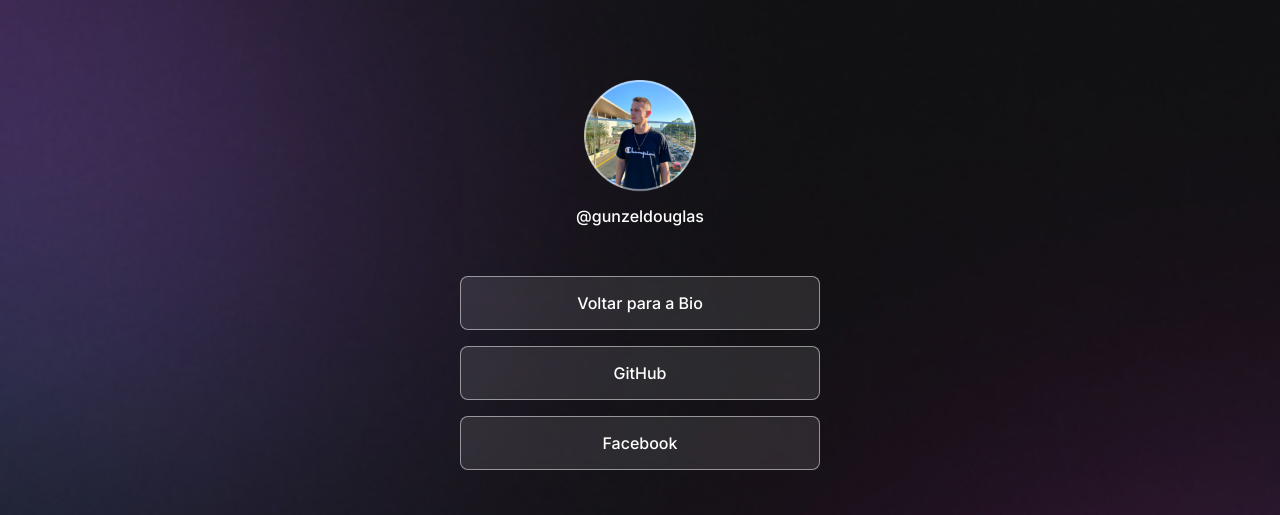
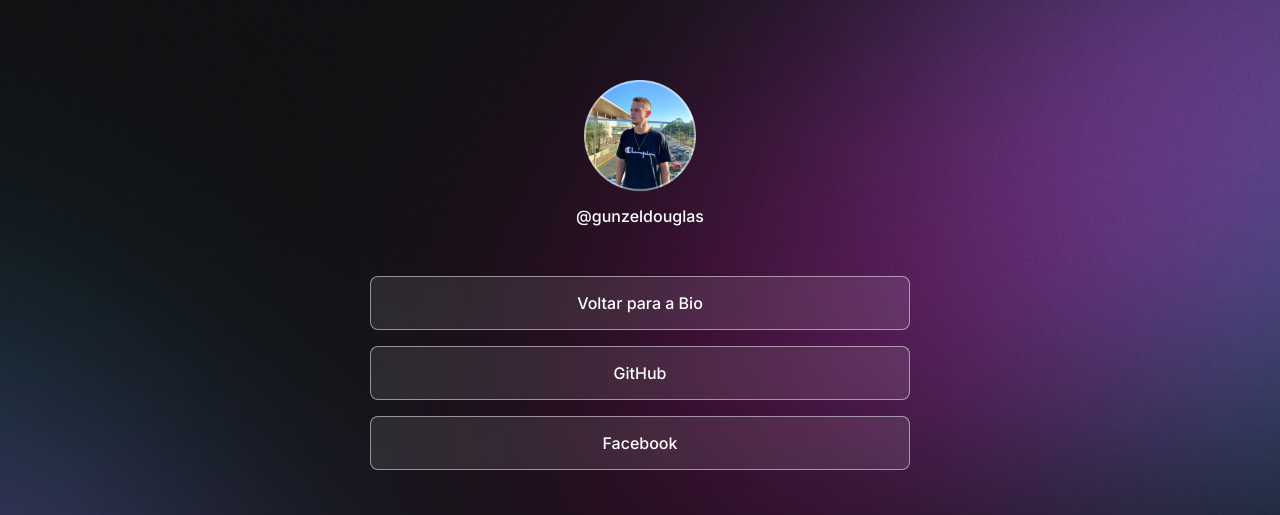
Before and after one commit to DouglasGunzel/projeto-links, a plain HTML site: page index.html in a window 1280 px wide. Shown: the top 515 px of the page. Drawn offline with nearby package versions, Linux system fonts and the light colour scheme.

Commit message:
fim do projeto

```diff
--- a/style.css
+++ b/style.css
@@ -16,8 +16,10 @@ body *{
 }
 
 #container{
-    width: 360px;
+    width: 100vh;
+    max-width: 588px;
     margin: 56px auto 0px;
+    padding: 0 24px;
 }
 
 #profile{
@@ -95,5 +97,11 @@ footer{
 
 footer div {
     padding: 4px 0px 0px 10px;
+}
 
+@media (min-width: 700px) {
+    body{
+        background: url(imagens/bg-desktop.jpg) no-repeat top center/cover;
+        height: 100vh;
+    }
 }
```
